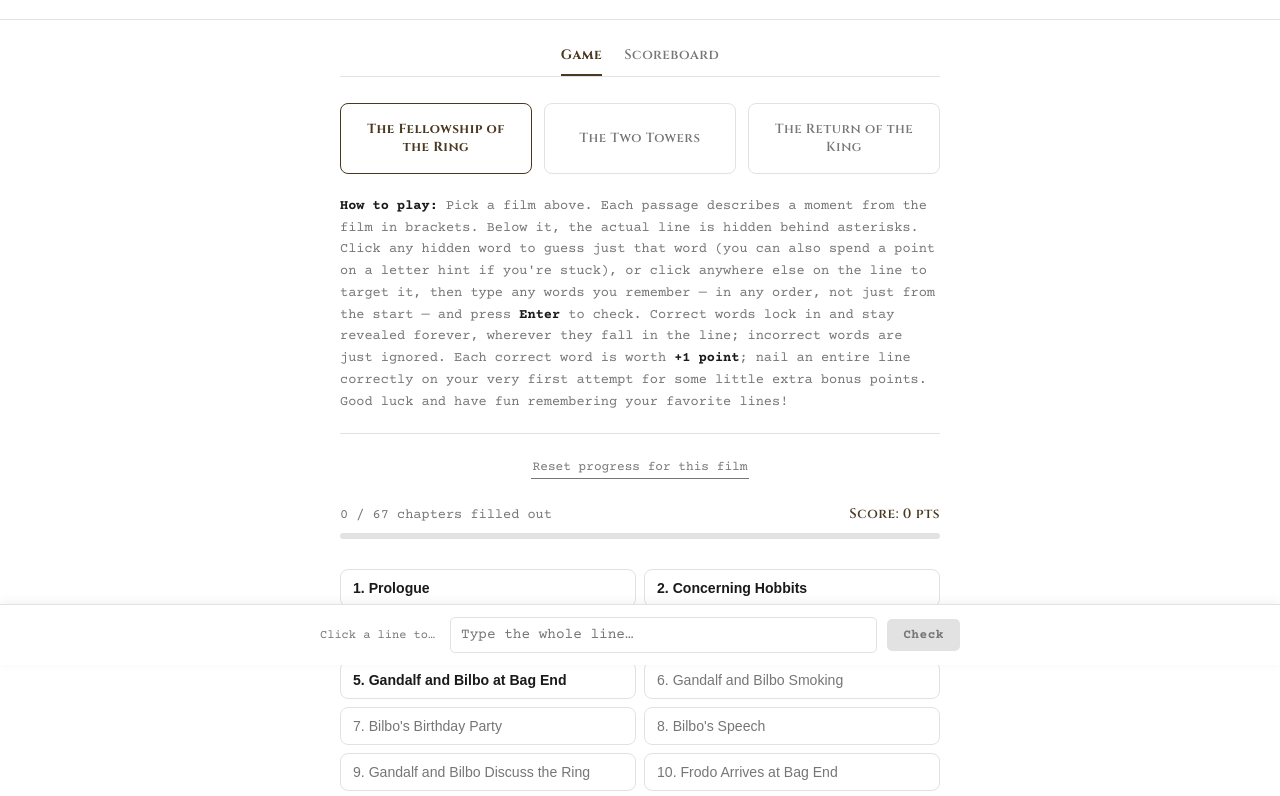
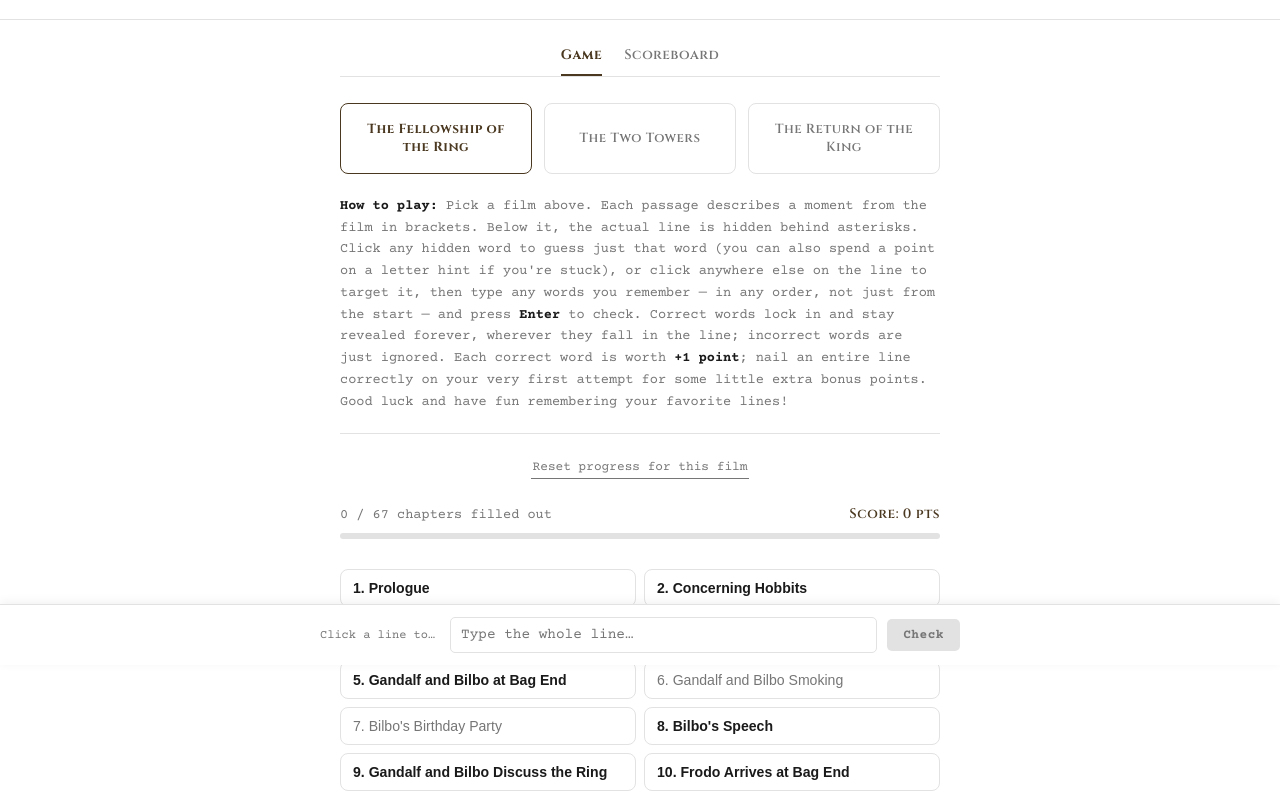
Before and after one commit to SneaK21/guess-the-movie-line, a plain HTML site: page index.html in a window 1280 px wide. Shown: the part 135-931 px from the top of the page. Drawn offline with nearby package versions, Linux system fonts and the light colour scheme; no server answers.

Commit message:
Add scenes for chapters 6-8 (Bilbo's Speech, Gandalf and Bilbo Discuss the Ring, Frodo Arrives at Bag End), drafted from memory

```diff
--- a/index.html
+++ b/index.html
@@ -1101,9 +1101,63 @@
       ] },
       { id: "c4", title: "Gandalf and Bilbo Smoking", scenes: [] },
       { id: "c5", title: "Bilbo's Birthday Party", scenes: [] },
-      { id: "c6", title: "Bilbo's Speech", scenes: [] },
-      { id: "c7", title: "Gandalf and Bilbo Discuss the Ring", scenes: [] },
-      { id: "c8", title: "Frodo Arrives at Bag End", scenes: [] },
+      { id: "c6", title: "Bilbo's Speech", scenes: [
+        { id: "s25", bracket: "[Bilbo's Birthday Party — Bilbo climbs up to address the crowd]", beats: [
+          { speaker: "Bilbo", text: "My dear Bagginses and Boggins, Tooks and Brandybucks, Grubbs, Chubbs, Hornblowers, Bolgers, Bracegirdles, and Proudfoots." },
+          { speaker: "", text: "(a hobbit in the crowd shouts) Proudfeet!", shown: true },
+          { speaker: "Bilbo", text: "Proudfoots." },
+          { speaker: "Bilbo", text: "Today is my 111th birthday!", pause: true },
+          { speaker: "", text: "(the crowd cheers)", shown: true },
+          { speaker: "Bilbo", text: "Alas, eleventy-one years is far too short a time to live among such excellent and admirable hobbits." },
+          { speaker: "Bilbo", text: "I don't know half of you half as well as I should like, and I like less than half of you half as well as you deserve.", pause: true }
+        ] },
+        { id: "s26", bracket: "[Bilbo's Birthday Party — Bilbo's farewell]", beats: [
+          { speaker: "Bilbo", text: "I have things to do. I've put this off for far too long." },
+          { speaker: "Bilbo", text: "I regret to announce this is the end.", pause: true },
+          { speaker: "Bilbo", text: "I'm going now." },
+          { speaker: "Bilbo", text: "I bid you all a very fond farewell." },
+          { speaker: "Bilbo", text: "Goodbye.", pause: true },
+          { speaker: "", text: "(Bilbo slips the Ring onto his finger and vanishes before the stunned crowd)", shown: true }
+        ] }
+      ] },
+      { id: "c7", title: "Gandalf and Bilbo Discuss the Ring", scenes: [
+        { id: "s27", bracket: "[Bag End — Gandalf finds Bilbo packing, the Ring still in his pocket]", beats: [
+          { speaker: "", text: "(Gandalf finds Bilbo at Bag End, gathering his things)", shown: true },
+          { speaker: "Gandalf", text: "Bilbo, the ring is still in your pocket." },
+          { speaker: "Bilbo", text: "Oh. Oh, yes." },
+          { speaker: "Bilbo", text: "It's mine. I found it. It came to me." },
+          { speaker: "Gandalf", text: "Bilbo, all these years you've been wearing that ring, and never once did it enter your head to wonder if that were so?", pause: true },
+          { speaker: "Gandalf", text: "It isn't yours, Bilbo. It never was." }
+        ] },
+        { id: "s28", bracket: "[Bag End — Bilbo's moment of fear, and Gandalf's warning]", beats: [
+          { speaker: "Bilbo", text: "You want it for yourself!" },
+          { speaker: "", text: "(Bilbo's shadow rears up, monstrous, and Gandalf's own shadow swells to meet it)", shown: true },
+          { speaker: "Gandalf", text: "Bilbo Baggins, do not take me for some conjuror of cheap tricks!", pause: true },
+          { speaker: "Gandalf", text: "I am not trying to rob you." },
+          { speaker: "Gandalf", text: "I'm trying to help you." },
+          { speaker: "", text: "(the shadows fade; Bilbo softens, ashamed)", shown: true },
+          { speaker: "Gandalf", text: "All your long years, we've been friends." },
+          { speaker: "Gandalf", text: "Trust me, as you once did." },
+          { speaker: "Gandalf", text: "Let it go.", pause: true }
+        ] },
+        { id: "s29", bracket: "[Bag End — Bilbo lets go of the Ring and departs]", beats: [
+          { speaker: "Bilbo", text: "You're right, Gandalf." },
+          { speaker: "Bilbo", text: "The ring should go to Frodo." },
+          { speaker: "", text: "(Bilbo sets the Ring down on the floor by the door, hesitates, then steps away from it)", shown: true },
+          { speaker: "Bilbo", text: "I, I think I'm ready for another adventure." },
+          { speaker: "", text: "(Bilbo shoulders his pack and walks out the door, whistling)", shown: true }
+        ] }
+      ] },
+      { id: "c8", title: "Frodo Arrives at Bag End", scenes: [
+        { id: "s30", bracket: "[Bag End — Frodo returns and finds Gandalf still there]", beats: [
+          { speaker: "", text: "(Frodo returns to Bag End and finds Gandalf deep in thought)", shown: true },
+          { speaker: "Frodo", text: "Gandalf?" },
+          { speaker: "Gandalf", text: "Bilbo's gone, hasn't he?" },
+          { speaker: "Frodo", text: "Yes. He's gone. I think he's really gone." },
+          { speaker: "Gandalf", text: "He asked me to give you Bag End, along with everything in it." },
+          { speaker: "Gandalf", text: "The ring is yours now. Put it somewhere out of sight." }
+        ] }
+      ] },
       { id: "c9", title: "Gandalf Explains the History of the Ring", scenes: [] },
       { id: "c10", title: "Frodo Learns Gollum's Story", scenes: [] },
       { id: "c11", title: "Gandalf Sends Frodo Away From the Shire", scenes: [] },
```
